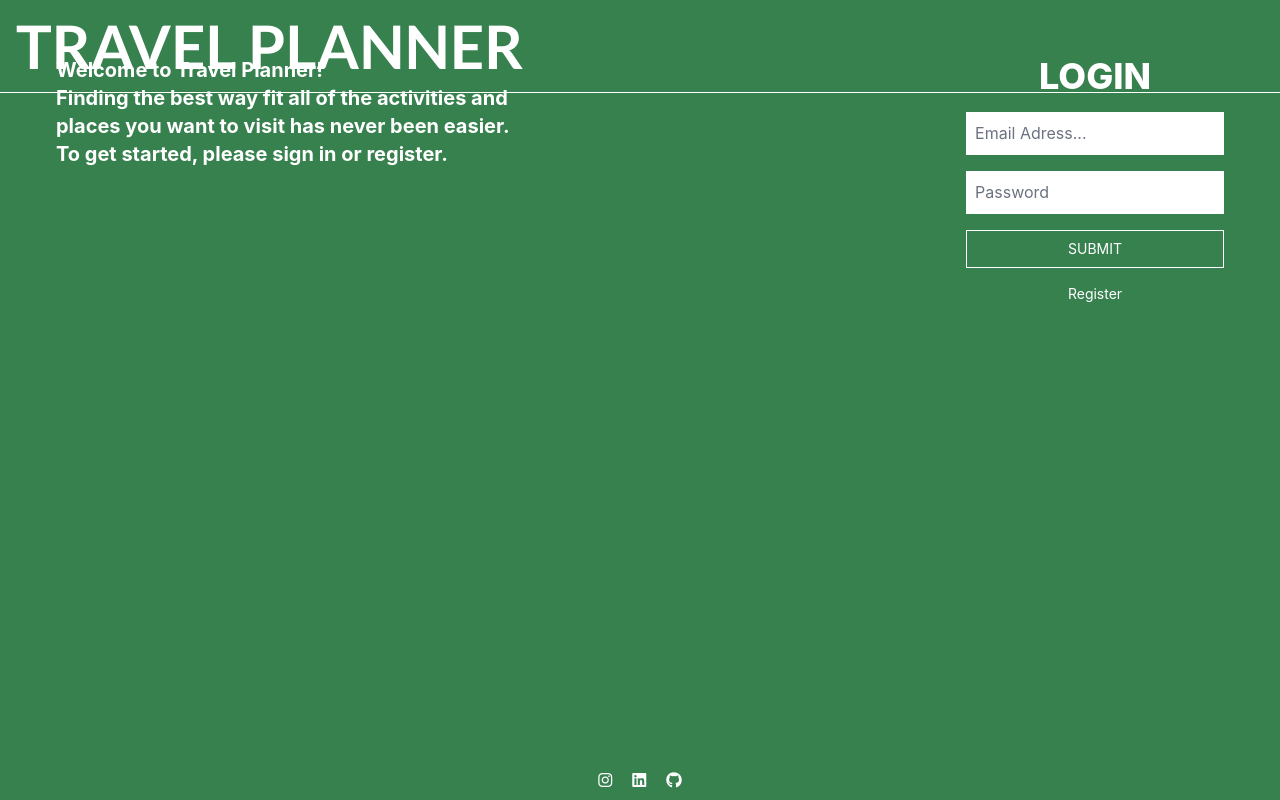
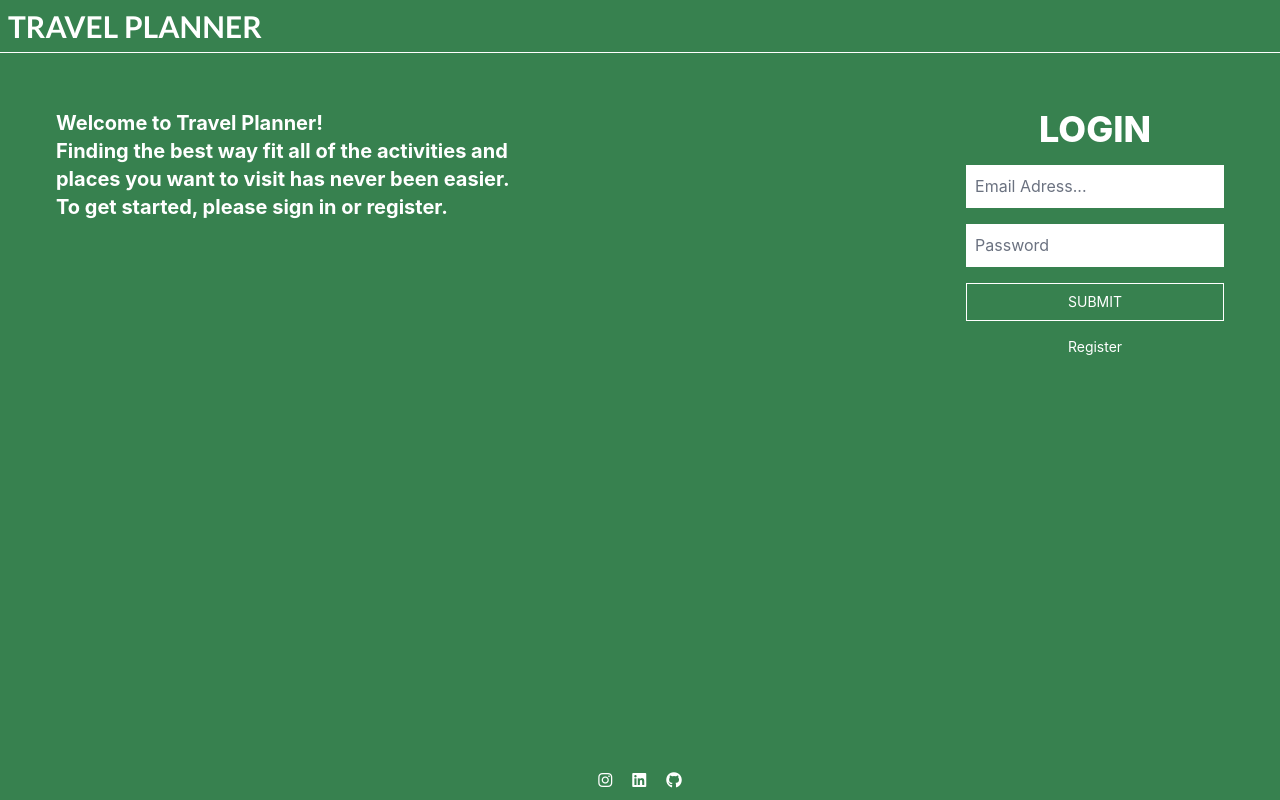
Before and after one commit to NilsGarskog/kandidat, a Next.js app: page / in a window 1280 px wide. Built offline with nearby package versions, Linux system fonts and the light colour scheme; no server answers.

Commit message:
HeaderAndTripCardFix

```diff
--- a/components/Header.js
+++ b/components/Header.js
@@ -9,8 +9,8 @@ export default function Header() {
   if (!currentUser) {
     return (
       <>
-        <div className='fixed top-0 w-full left-0 bg-inherit flex items-center justify-between p-4 border-b border-solid border-white'>
-          <h1 className='text-3xl select-none sm:text-6xl font-latoBold'> TRAVEL PLANNER </h1>
+        <div className='sticky top-0 w-full left-0 bg-inherit flex items-center justify-between p-2 border-b border-solid border-white'>
+          <h1 className='text-1xl select-none sm:text-3xl font-latoBold'> TRAVEL PLANNER </h1>
         </div>
       </>
     )
--- a/components/TripCard.js
+++ b/components/TripCard.js
@@ -16,7 +16,7 @@ export default function TripCard(props) {
         <a href={`/${tripKey}`} className='col-span-11'>
           <div className='flex flex-col'>
             <div className="flex text-4xl">
-              {tripData.Name}
+              {children}
             </div>
             <div className="flex text-2xl">
               {dayjs(tripData.arrDate).format('D MMM YYYY')} → {dayjs(tripData.depDate).format('D MMM YYYY')}
```
